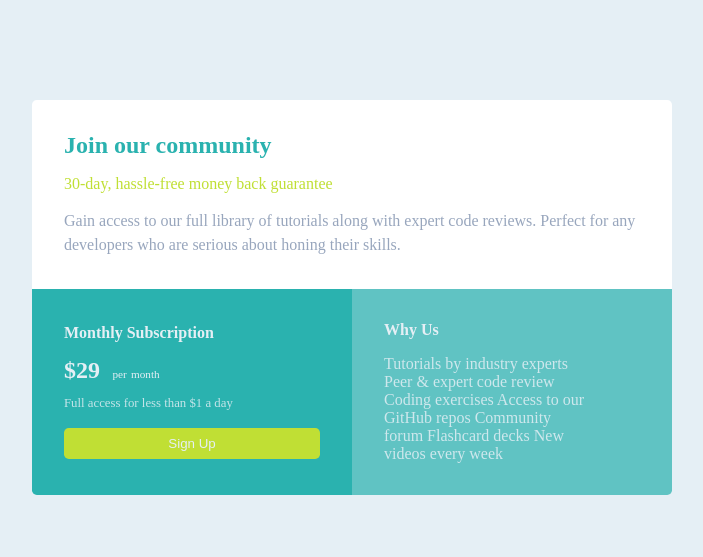
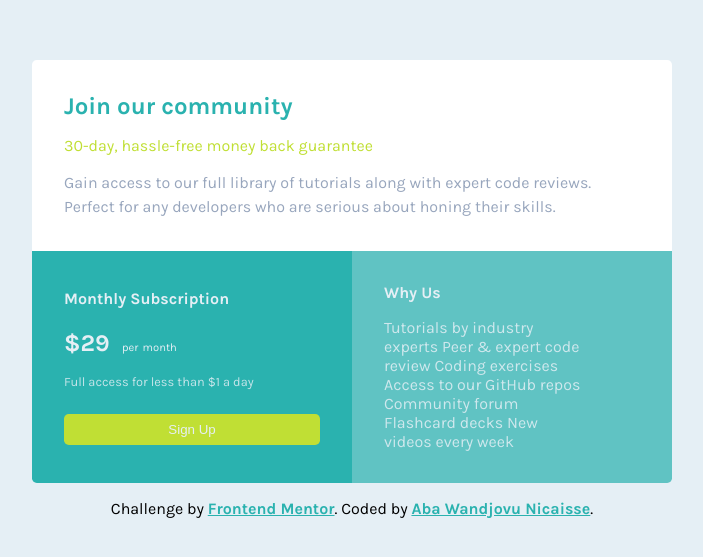
Before and after one commit to abanicaisse/single-price-grid, a plain HTML site: page build/index.html in a window 1280 px wide. Shown: the part 103-660 px from the top of the page, without its empty margins (288-991 px from the left). Drawn offline with Linux system fonts and the light colour scheme.

Commit message:
added the footer

```diff
--- a/build/index.html
+++ b/build/index.html
@@ -4,7 +4,9 @@
 <head>
   <meta charset="UTF-8">
   <meta name="viewport" content="width=device-width, initial-scale=1.0">
-
+  <link rel="preconnect" href="https://fonts.googleapis.com">
+  <link rel="preconnect" href="https://fonts.gstatic.com" crossorigin>
+  <link href="https://fonts.googleapis.com/css2?family=Karla:wght@400;700&display=swap" rel="stylesheet">
   <link rel="icon" type="image/png" sizes="32x32" href="./images/favicon-32x32.png">
   <link rel="stylesheet" href="/css/style.css">
   <title>Frontend Mentor | Single Price Grid Component</title>
@@ -38,14 +40,12 @@
         New videos every week</p>
     </div>
 
-  </main>
-
-  <!-- <footer>
-    <p class="attribution">
+    <div class="attribution">
       Challenge by <a href="https://www.frontendmentor.io?ref=challenge" target="_blank">Frontend Mentor</a>.
       Coded by <a href="#">Aba Wandjovu Nicaisse</a>.
-    </p>
-  </footer> -->
+    </div>
+
+  </main>
 </body>
 
 </html>
--- a/css/style.css
+++ b/css/style.css
@@ -4,6 +4,7 @@
   --clr-blue-5: hsl(204, 43%, 93%);
   --clr-blue-12: hsl(218, 22%, 67%);
   --clr-p-text: hsla(203, 44%, 93%, 0.822);
+  --font-karla: "Karla", sans-serif;
 }
 
 *,
@@ -22,6 +23,7 @@ body {
   width: 100%;
   height: 100%;
   background-color: var(--clr-blue-5);
+  font-family: var(--font-karla);
   display: grid;
   place-items: center;
 }
@@ -120,6 +122,18 @@ body {
   color: var(--clr-p-text);
 }
 
+#container .attribution {
+  width: min(20rem, 90%);
+  text-align: center;
+  padding: 1rem 0;
+}
+
+#container .attribution > a {
+  color: var(--clr-green-80);
+  text-align: center;
+  font-weight: 700;
+}
+
 @media screen and (min-width: 1000px) {
   #container {
     width: 40rem;
@@ -145,4 +159,8 @@ body {
   #container .container__whyus {
     border-bottom-left-radius: 0;
   }
+
+  #container .attribution {
+    width: 40rem;
+  }
 }
```
